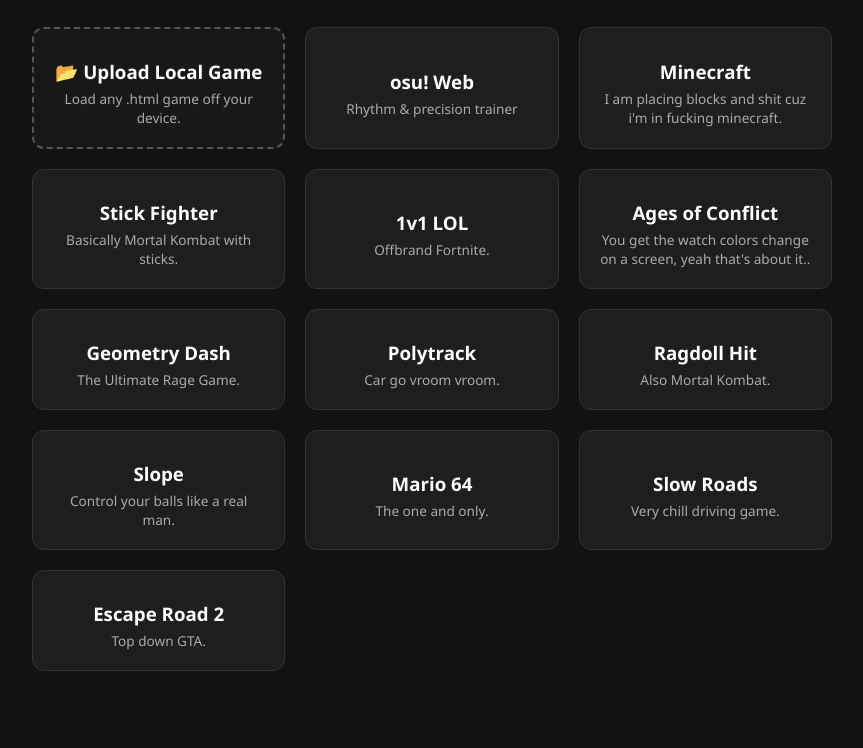
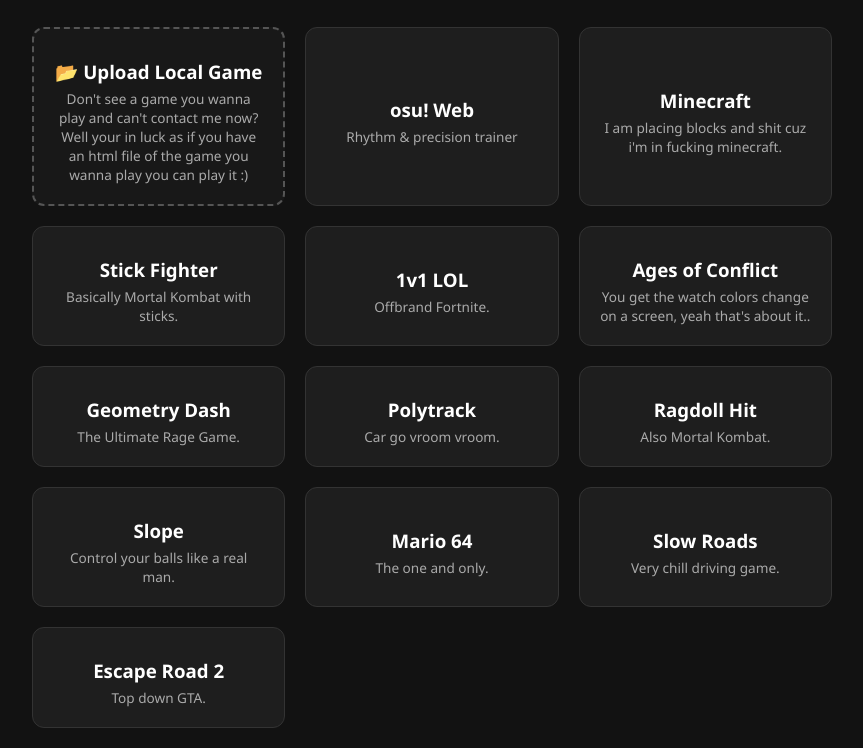
Before and after one commit to Jakwelin/Math-Mayhem, a plain HTML site: page index.html in a window 1280 px wide. Shown: the part 130-878 px from the top of the page, without its empty margins (208-1071 px from the left). Before the commit the page ends 840 px from the top, so only its background shows below. Drawn offline with Linux system fonts and the light colour scheme.

Commit message:
Update index.html

```diff
--- a/index.html
+++ b/index.html
@@ -69,7 +69,7 @@
         <label class="card upload-card">
             <input type="file" id="localGameInput" accept=".html" style="display: none;">
             <h3>📂 Upload Local Game</h3>
-            <p>Load any .html game off your device.</p>
+            <p>Don't see a game you wanna play and can't contact me now? Well your in luck as if you have an html file of the game you wanna play you can play it :)</p>
         </label>
 
         <!-- WebOsu Link -->
```
